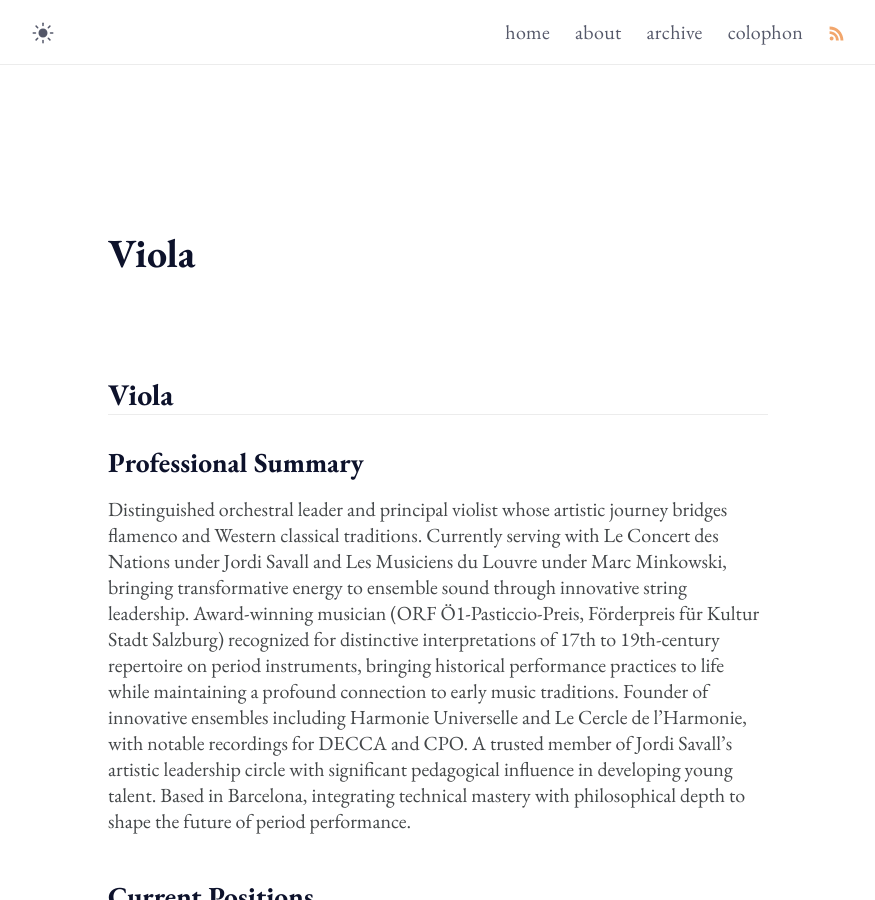
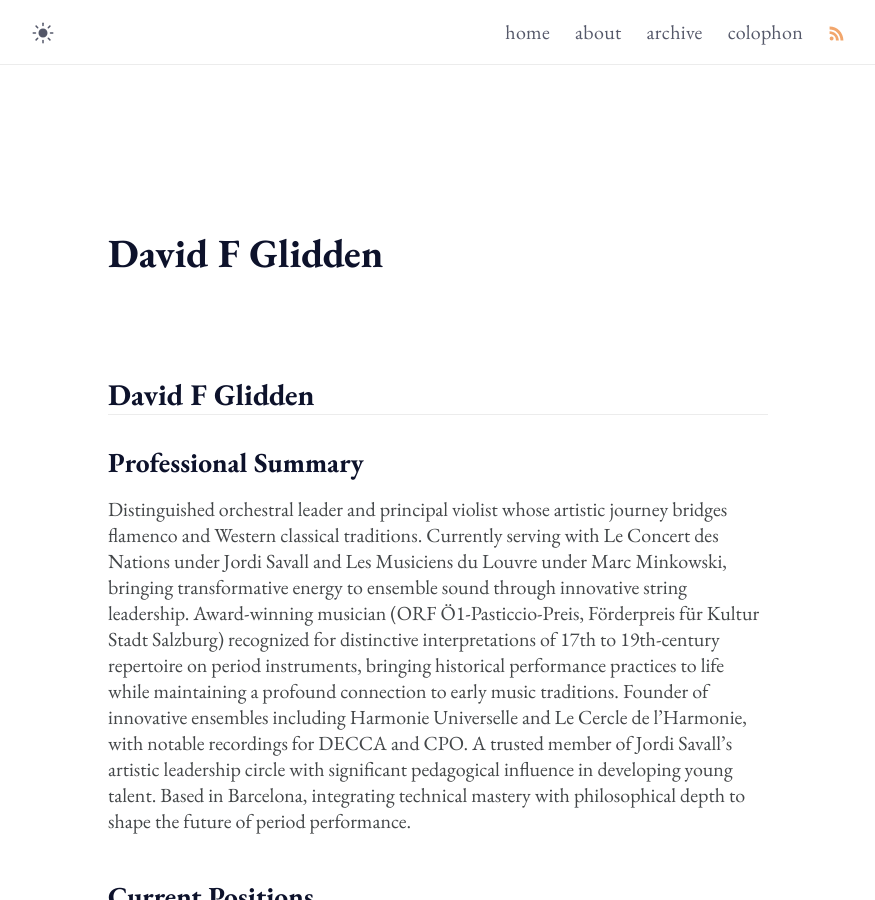
Before and after one commit to davidglidden/davidglidden.github.io, a Jekyll site: the page built from resume.md, in a window 1280 px wide and 900 px high. Shown: the whole window, without its empty margins (202-1077 px from the left). Built offline with Jekyll 4.4.1, drawn with Linux system fonts in a browser that asks for light colours; our own code applies the rules of GitHub Pages for plain Markdown files.

Commit message:
Update resume.md

```diff
--- a/resume.md
+++ b/resume.md
@@ -1,5 +1,5 @@
-# Viola
-***
+# David F Glidden
+****
 ## Professional Summary
 
 Distinguished orchestral leader and principal violist whose artistic journey bridges flamenco and Western classical traditions. Currently serving with Le Concert des Nations under Jordi Savall and Les Musiciens du Louvre under Marc Minkowski, bringing transformative energy to ensemble sound through innovative string leadership. Award-winning musician (ORF Ö1-Pasticcio-Preis, Förderpreis für Kultur Stadt Salzburg) recognized for distinctive interpretations of 17th to 19th-century repertoire on period instruments, bringing historical performance practices to life while maintaining a profound connection to early music traditions. Founder of innovative ensembles including Harmonie Universelle and Le Cercle de l'Harmonie, with notable recordings for DECCA and CPO. A trusted member of Jordi Savall's artistic leadership circle with significant pedagogical influence in developing young talent. Based in Barcelona, integrating technical mastery with philosophical depth to shape the future of period performance.
```
